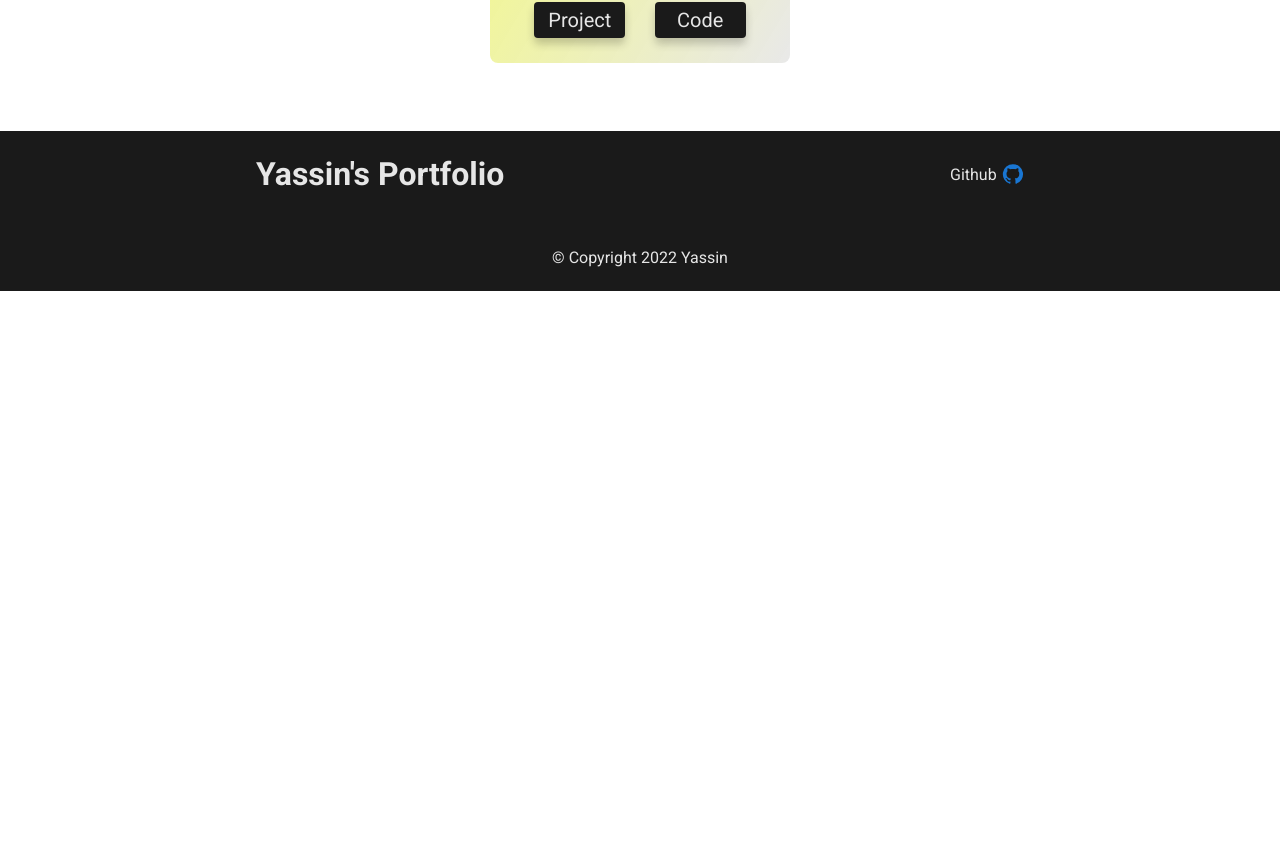
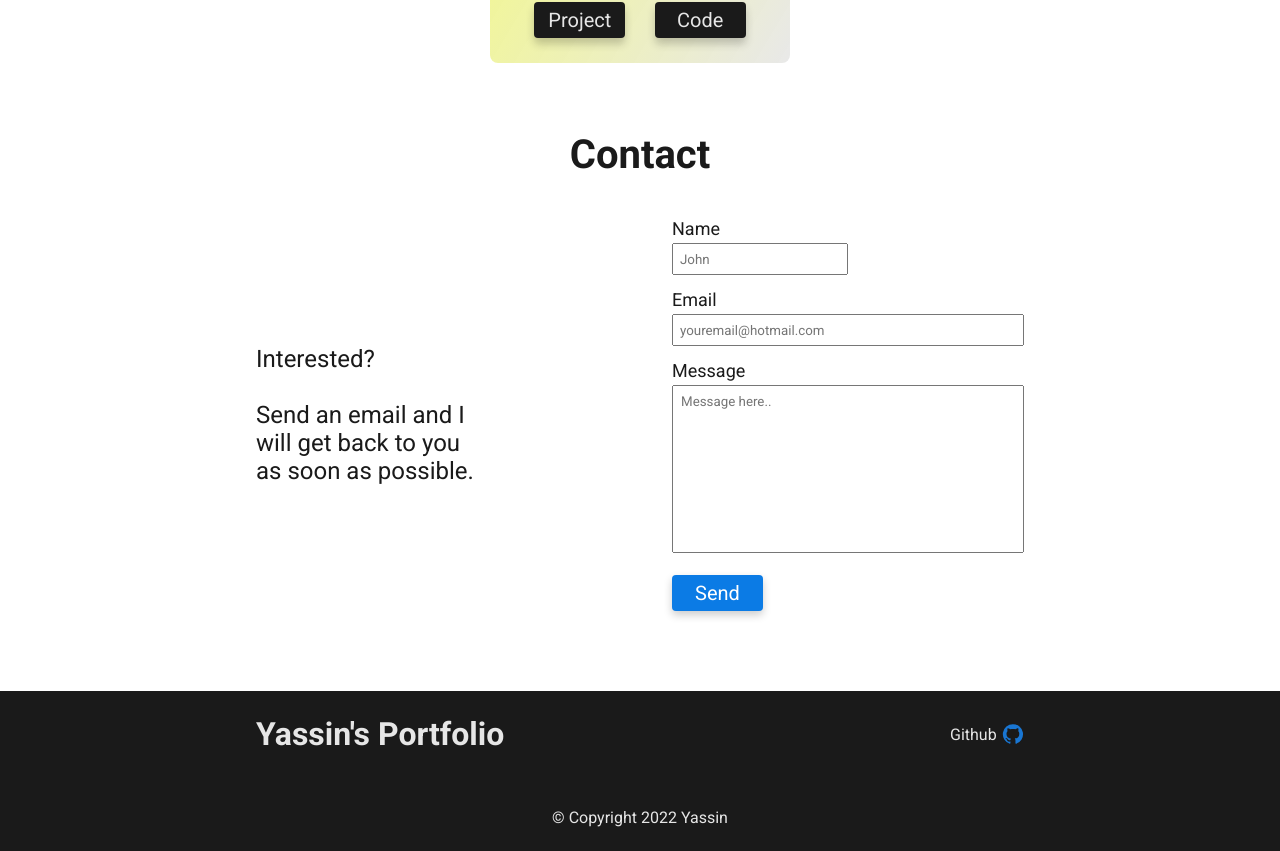
Before and after one commit to Yacheen/portfolio_2, a React (Create React App) app: page / in a window 1280 px wide. Shown: the part 2755-3606 px from the top of the page. Before the commit the page ends 3046 px from the top, so only its background shows below. Built offline with nearby package versions, Linux system fonts and the light colour scheme.

Commit message:
form now properly sends emails to me

```diff
--- a/src/App.css
+++ b/src/App.css
@@ -30,6 +30,10 @@ html[data-theme="dark"] {
 [data-theme="dark"] .shadow:hover {
   -webkit-box-shadow: 0 8px 12px 0 rgba(243, 243, 243, 0.3);
           box-shadow: 0 8px 12px 0 rgba(243, 243, 243, 0.3);
+}
+
+[data-theme="dark"] .contact .contact-content .contact-form div p {
+  color: #e6e6e6;
 }
 
 * {
@@ -488,4 +492,100 @@ a {
   height: 100%;
   font-size: 1.6rem;
 }
+
+.contact {
+  margin-bottom: 8rem;
+}
+
+.contact h2 {
+  text-align: center;
+  font-size: 4rem;
+  margin-bottom: 4rem;
+}
+
+.contact .contact-content {
+  max-width: 60%;
+  margin: 0 auto;
+  display: -webkit-box;
+  display: -ms-flexbox;
+  display: flex;
+  -webkit-box-pack: justify;
+      -ms-flex-pack: justify;
+          justify-content: space-between;
+  -webkit-box-align: center;
+      -ms-flex-align: center;
+          align-items: center;
+}
+
+.contact .contact-content .contact-invitation {
+  font-size: 2.4rem;
+  width: 30%;
+}
+
+.contact .contact-content .contact-form {
+  min-height: 32rem;
+  min-width: 35.2rem;
+}
+
+.contact .contact-content .contact-form .form-content {
+  display: -webkit-box;
+  display: -ms-flexbox;
+  display: flex;
+  -webkit-box-orient: vertical;
+  -webkit-box-direction: normal;
+      -ms-flex-direction: column;
+          flex-direction: column;
+}
+
+.contact .contact-content .contact-form .form-content p {
+  font-size: 1.8rem;
+  padding-bottom: 4px;
+  color: #1a1a1a;
+}
+
+.contact .contact-content .contact-form .form-content .form-name {
+  width: 50%;
+  height: 3.2rem;
+  padding: 6px;
+  margin-bottom: 1.4rem;
+}
+
+.contact .contact-content .contact-form .form-content .form-email {
+  width: 100%;
+  height: 3.2rem;
+  padding: 6px;
+  margin-bottom: 1.4rem;
+}
+
+.contact .contact-content .contact-form .form-content textarea {
+  width: 100%;
+  padding: 8px;
+  resize: none;
+  margin-bottom: 2rem;
+}
+
+.contact .contact-content .contact-form .form-content .form-submit {
+  width: 9.1rem;
+  height: 3.6rem;
+  cursor: pointer;
+  font-size: 2rem;
+  -webkit-transition: all ease 0.2s;
+  transition: all ease 0.2s;
+  border: none;
+  border-radius: 4px;
+  -webkit-user-select: none;
+     -moz-user-select: none;
+      -ms-user-select: none;
+          user-select: none;
+  background: #0b7be5;
+  color: white;
+  -webkit-box-shadow: 0 4px 8px 0 rgba(0, 0, 0, 0.2);
+          box-shadow: 0 4px 8px 0 rgba(0, 0, 0, 0.2);
+}
+
+.contact .contact-content .contact-form .form-content .form-submit:hover {
+  background: #2e95f5;
+  -webkit-box-shadow: 0 6px 10px 0 rgba(0, 0, 0, 0.3);
+          box-shadow: 0 6px 10px 0 rgba(0, 0, 0, 0.3);
+}
 /*# sourceMappingURL=App.css.map */
--- a/src/App.jsx
+++ b/src/App.jsx
@@ -3,12 +3,14 @@ import Navbar from "./components/Navbar";
 import { HeroSection } from "./components/HeroSection";
 import { ProjectsSection } from "./components/ProjectsSection";
 import { Footer } from "./components/Footer";
+import {Contact} from "./components/Contact";
 function App() {
 	return (
 		<>
 			<Navbar />
 			<HeroSection />
 			<ProjectsSection />
+			<Contact />
 			<Footer />
 		</>
 	);
--- a/src/App.scss
+++ b/src/App.scss
@@ -51,6 +51,17 @@ html[data-theme="dark"] {
 		box-shadow: $darkmode-shadow;
 		&:hover {
 			box-shadow: 0 8px 12px 0 rgba(243, 243, 243, 0.3);
+		}
+	}
+	.contact {
+		.contact-content {
+			.contact-form {
+				div {
+					p {
+						color: hsl(0, 0%, 90%);
+					}
+				}
+			}
 		}
 	}
 }
@@ -399,3 +410,67 @@ a {
 		}
 	}
 }
+//contact
+.contact {
+	margin-bottom: 8rem;
+	h2 {
+		text-align: center;
+		font-size: 4rem;
+		margin-bottom: 4rem;
+	}
+	.contact-content {
+		max-width: 60%;
+		margin: 0 auto;
+		display: flex;
+		justify-content: space-between;
+		align-items: center;
+		.contact-invitation {
+			font-size: 2.4rem;
+			width: 30%;
+		}
+		.contact-form {
+			min-height: 32rem;
+			min-width: 35.2rem;
+			.form-content {
+				display: flex;
+				flex-direction: column;
+				p {
+					font-size: 1.8rem;
+					padding-bottom: 4px;
+					color: hsl(0, 0%, 10%);
+				}
+
+				.form-name {
+					width: 50%;
+					height: 3.2rem;
+					padding: 6px;
+					margin-bottom: 1.4rem;
+				}
+				.form-email {
+					width: 100%;
+					height: 3.2rem;
+					padding: 6px;
+					margin-bottom: 1.4rem;
+				}
+				textarea {
+					width: 100%;
+					padding: 8px;
+					resize: none;
+					margin-bottom: 2rem;
+				}
+				.form-submit {
+					@include project-button();
+					background: hsl(209, 91%, 47%);
+					color: hsl(0, 0%, 100%);
+					&:hover {
+						background: hsl(209, 91%, 57%);
+						box-shadow: 0 6px 10px 0 rgba(0, 0, 0, 0.3);
+					}
+					box-shadow: 0 4px 8px 0 rgba(0, 0, 0, 0.2);
+
+				}
+			}
+		}
+
+	}
+}
--- /dev/null
+++ b/src/components/Contact.jsx
@@ -0,0 +1,37 @@
+import React from 'react'
+
+export const Contact = () => {
+  return (
+    <div className='contact'>
+        <h2 id="Contact">Contact</h2>
+        <div className='contact-content'>
+
+            <div className='contact-invitation'>
+                Interested?<br/><br/> Send an email and I will get back to you as soon as possible.
+            </div>
+
+            <div className='contact-form' data-theme>
+                <form className="form-content" action="https://formsubmit.co/yassinmoussaouibusiness@gmail.com" method="POST">
+                    <div>
+                        <p>Name</p>
+                        <input placeholder='John' className='form-name' type="text" name="name" required />
+                    </div>
+
+                    <div>
+                        <p>Email</p>
+                        <input placeholder='youremail@hotmail.com' className='form-email' type="email" name="email" required />
+                    </div>
+                    <div>
+                        <p>Message</p>
+                        <textarea maxLength={750} placeholder='Message here..' name="message" cols="30" rows="10"></textarea>
+                    </div>
+
+
+                    <button className='form-submit' type="submit">Send</button>
+                </form>
+            </div>
+        </div>
+    </div>
+  )
+}
+export default Contact;
```
Also changed, not shown: 1 other file (tests, documents, lock files or other folders).
